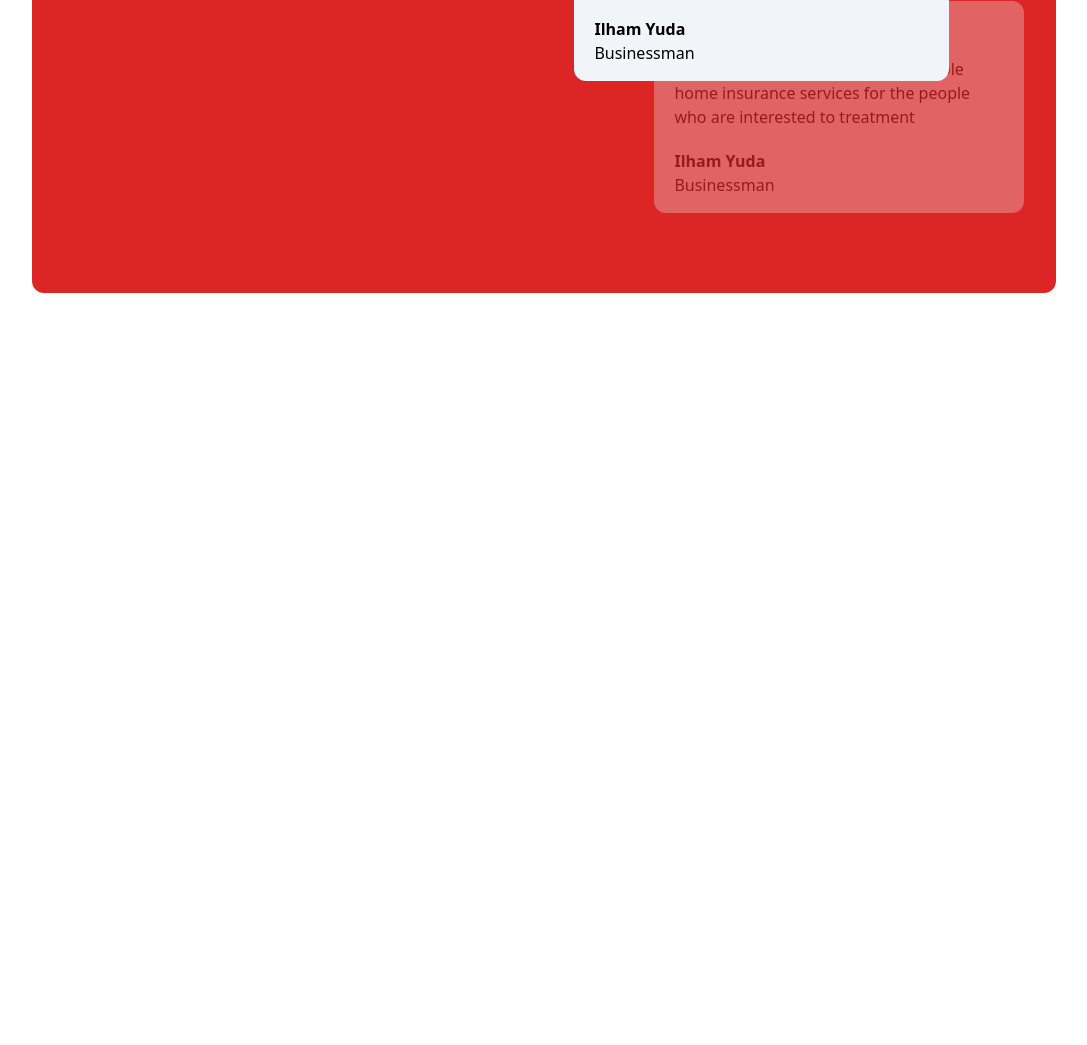
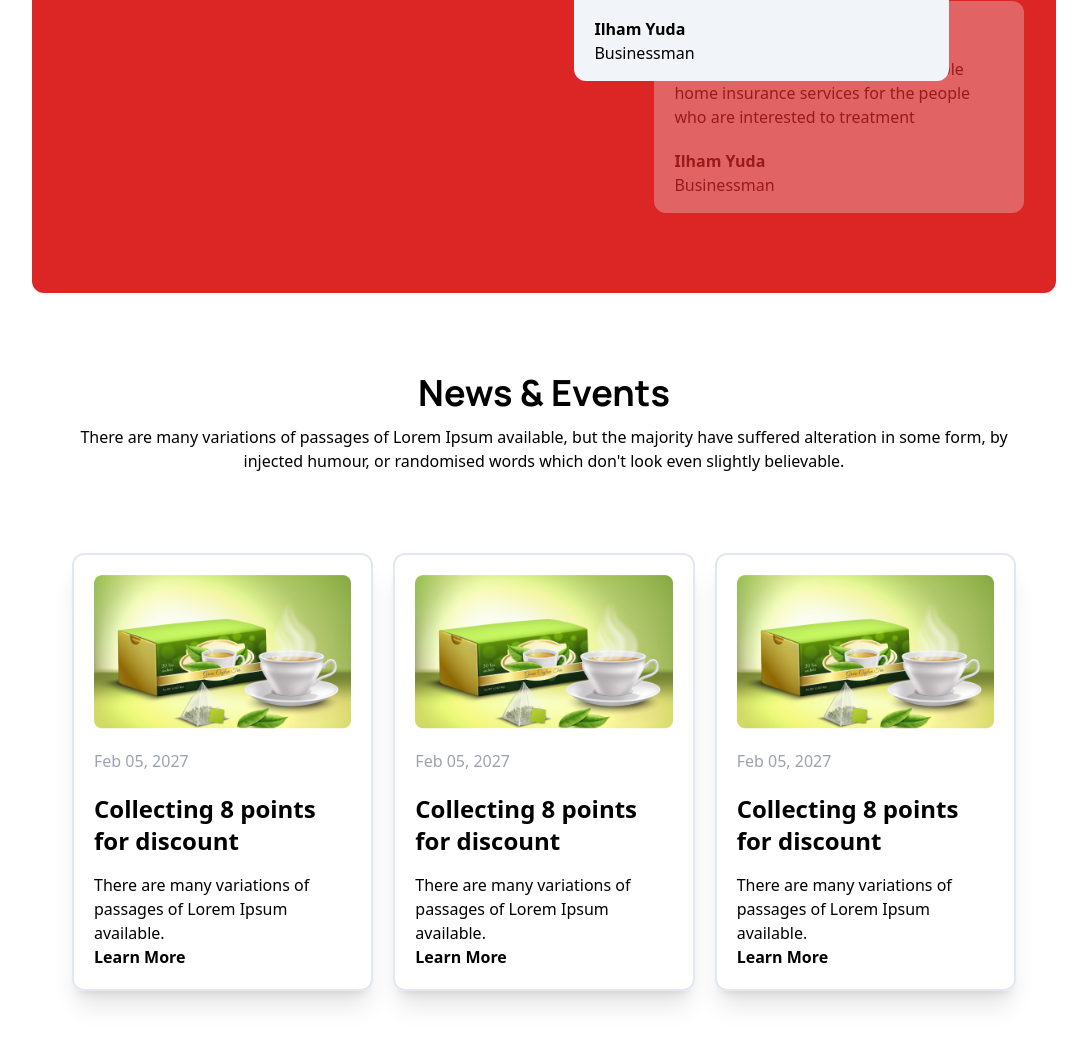
Before and after one commit to AltafHusain22/tea-house, a plain HTML site: page index.html in a window 1280 px wide. Shown: the part 2011-3056 px from the top of the page, without its empty margins (96-1183 px from the left). Before the commit the page ends 2304 px from the top, so only its background shows below. Drawn offline with nearby package versions, Linux system fonts and the light colour scheme.

Commit message:
blog section added

```diff
--- a/index.html
+++ b/index.html
@@ -54,6 +54,7 @@
     </section>
 
     <main>
+
         <!-- Featured Products section -->
         <section class="featured_products max-w-screen-lg mx-auto mt-20">
           <div class="featured_area">
@@ -111,6 +112,8 @@
               </div>
             </div>
         </section>
+
+
         <!-- Testimonials -->
         <section class="testimonial-area max-w-screen-lg mx-auto mt-20">
           <div class="testimonial_wrap md:flex  md:justify-items-center bg-red-600 py-20 px-5 md:pl-20 rounded-xl md:justify-between">
@@ -144,7 +147,37 @@
            </div>
              </div>
             </div>
+          </div>
+        </section>
 
+        <!-- blog section  -->
+        <section class="blog_area testimonial-area max-w-screen-lg mx-auto my-20">
+          <div class="articles-heading_info text-center my-20 mx-5">
+            <h2 class="font-bold text-3xl md:text-4xl font-Manrope mb-3 leading-10 text-black">News & Events</h2>
+            <p>There are many variations of passages of Lorem Ipsum available, but the majority have suffered alteration in some form, by injected humour, or randomised words which don't look even slightly believable. </p>
+          </div>
+          <div class="blog_contents_wrap grid  grid-cols-1 sm:grid-cols-2 md:grid-cols-3 mx-10 gap-5">
+            <div class="article  shadow-xl p-5 border-solid border-2 border-slate-200 rounded-xl">
+              <img src="./Assets/images/news-1.png" alt="">
+              <p class="text-gray-400 my-5">Feb 05, 2027</p>
+              <h3 class="font-bold text-2xl mb-4">Collecting 8 points for discount</h3>
+              <p>There are many variations of passages of Lorem Ipsum available.</p>
+              <a class="font-bold my-5" href="#">Learn More </a>
+            </div>
+            <div class="article  shadow-xl p-5 border-solid border-2 border-slate-200 rounded-xl">
+              <img src="./Assets/images/news-1.png" alt="">
+              <p class="text-gray-400 my-5">Feb 05, 2027</p>
+              <h3 class="font-bold text-2xl mb-4">Collecting 8 points for discount</h3>
+              <p>There are many variations of passages of Lorem Ipsum available.</p>
+              <a class="font-bold my-5" href="#">Learn More </a>
+            </div>
+            <div class="article  shadow-xl p-5 border-solid border-2 border-slate-200 rounded-xl">
+              <img src="./Assets/images/news-1.png" alt="">
+              <p class="text-gray-400 my-5">Feb 05, 2027</p>
+              <h3 class="font-bold text-2xl mb-4">Collecting 8 points for discount</h3>
+              <p>There are many variations of passages of Lorem Ipsum available.</p>
+              <a class="font-bold my-5" href="#">Learn More </a>
+            </div>
           </div>
         </section>
 
```
